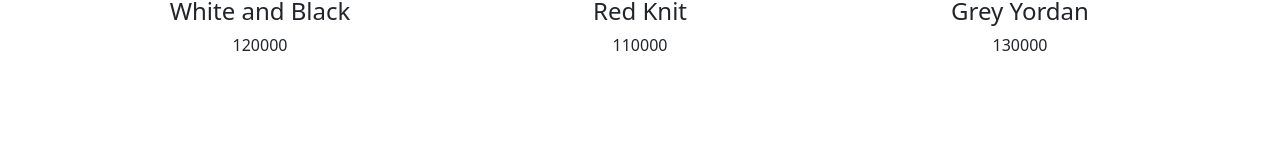
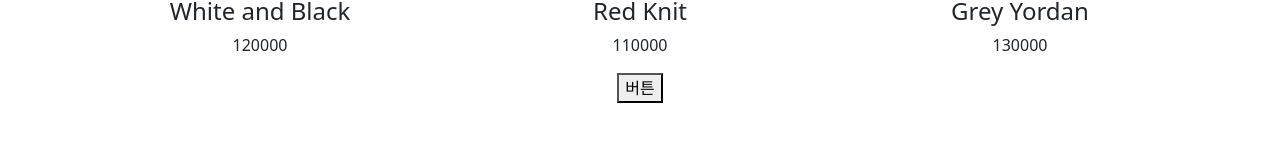
Before and after one commit to sungjiRyu/react_shop, a React (Create React App) app in the folder shop/: page / in a window 1280 px wide. Shown: the part 573-714 px from the top of the page. Built offline with nearby package versions, Linux system fonts and the light colour scheme.

Commit message:
2023/12/12

```diff
--- a/shop/package.json
+++ b/shop/package.json
@@ -6,6 +6,7 @@
     "@testing-library/jest-dom": "^5.17.0",
     "@testing-library/react": "^13.4.0",
     "@testing-library/user-event": "^13.5.0",
+    "axios": "^1.6.2",
     "bootstrap": "^5.3.2",
     "react": "^18.2.0",
     "react-bootstrap": "^2.9.1",
--- a/shop/src/App.js
+++ b/shop/src/App.js
@@ -8,6 +8,7 @@ import data from './data.js';
 import { Routes, Route, Link, useNavigate, Outlet } from 'react-router-dom';
 import Home from './routes/Home.js';
 import Detail from './routes/Detail.js';
+import axios from 'axios';
 
 function App() {
   //상품데이터(원래는 서버에서 받아와야함)
@@ -33,7 +34,7 @@ function App() {
     </Navbar>
 
     <Routes>
-        <Route path="/" element={<Home bg={bg} shoes={shoes} />}/>
+        <Route path="/" element={<Home bg={bg} shoes={shoes} setShoes={setShoes} />}/>
         <Route path="/detail" element={ <Detail shoes = {shoes}/> }/>
 
         {/* url parameter 문법 (:id = 아무거나)  */}
--- a/shop/src/routes/Home.js
+++ b/shop/src/routes/Home.js
@@ -1,7 +1,12 @@
 
-import App from 'react';
+import App, { useState } from 'react';
+import data from '../data';
+import axios from 'axios';
 
 function Main(props){
+
+  let [data, setData] = useState();
+
     return(
 
         <>
@@ -17,6 +22,20 @@ function Main(props){
                 }
           </div>
           </div>
+          <button onClick={()=>{
+            axios.get('https://codingapple1.github.io/shop/data2.json')
+            .then((result)=>{
+            console.log(result.data)
+            console.log(props.shoes)
+            props.setShoes(result);
+            console.log(props.shoes)
+              })
+              .catch(()=>{
+                console.log('실패함')
+              })
+
+
+          }}>버튼</button>
           </>
           )
         }
```
Also changed, not shown: 1 other file (tests, documents, lock files or other folders).
